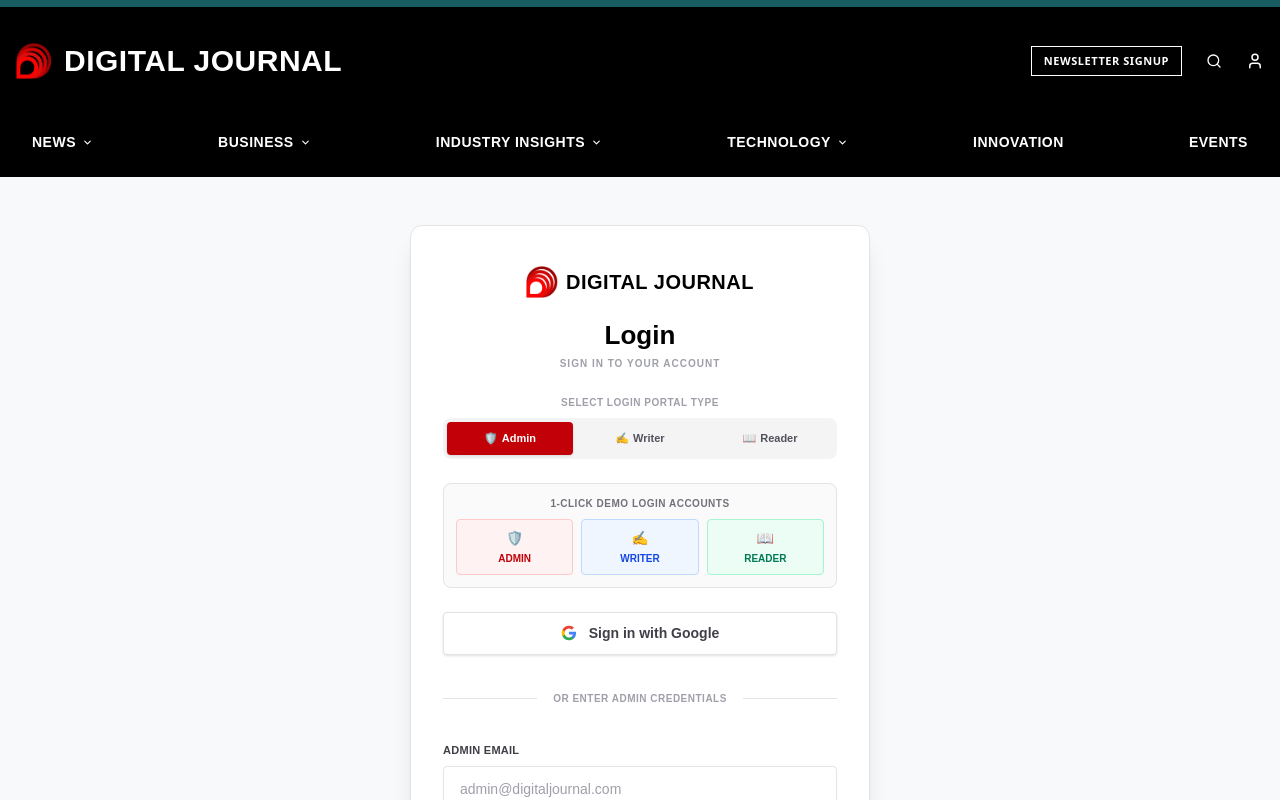
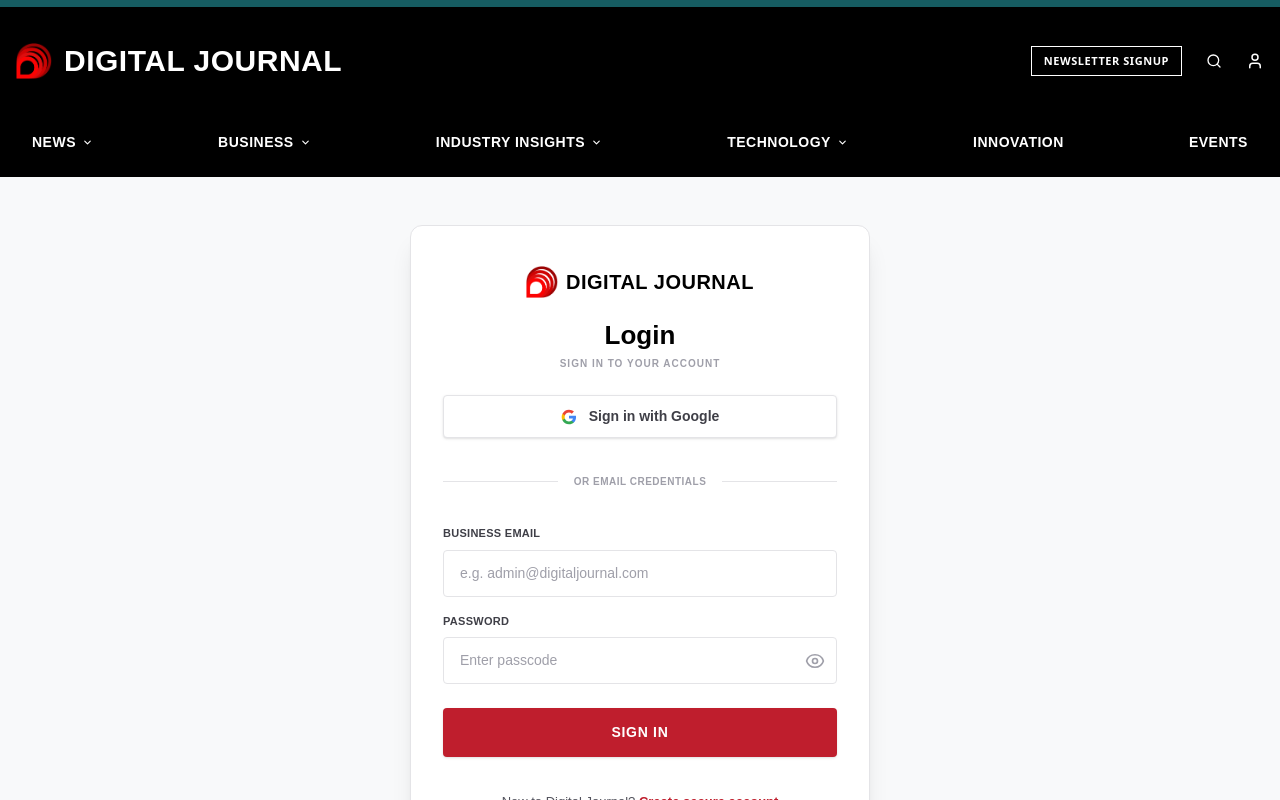
Before and after one commit to RushdhiMR/Digital-Journal-Frontend, a Next.js app in the folder digital-journal-clone/: page /login in a window 1280 px wide. Shown: the top 800 px of the page. Built offline with nearby package versions, Linux system fonts and the light colour scheme.

Commit message:
Remove role tab bar and demo login box from login page UI

```diff
--- a/digital-journal-clone/app/login/page.tsx
+++ b/digital-journal-clone/app/login/page.tsx
@@ -229,81 +229,6 @@
             </p>
           </div>
 
-          {/* Role Selection Tabs */}
-          <div className="mb-6">
-            <p className="text-[10px] font-bold text-zinc-400 uppercase tracking-wider mb-2 text-center">
-              SELECT LOGIN PORTAL TYPE
-            </p>
-            <div className="grid grid-cols-3 gap-1 bg-zinc-100 p-1 rounded-lg">
-              <button
-                type="button"
-                onClick={() => handleRoleSelect("Admin")}
-                className={`py-2 text-[11px] font-bold rounded transition-all cursor-pointer flex items-center justify-center gap-1 ${
-                  selectedRole === "Admin"
-                    ? "bg-red-700 text-white shadow-sm"
-                    : "text-zinc-600 hover:text-black hover:bg-zinc-200"
-                }`}
-              >
-                <span>🛡️</span> Admin
-              </button>
-              <button
-                type="button"
-                onClick={() => handleRoleSelect("Writer")}
-                className={`py-2 text-[11px] font-bold rounded transition-all cursor-pointer flex items-center justify-center gap-1 ${
-                  selectedRole === "Writer"
-                    ? "bg-blue-700 text-white shadow-sm"
-                    : "text-zinc-600 hover:text-black hover:bg-zinc-200"
-                }`}
-              >
-                <span>✍️</span> Writer
-              </button>
-              <button
-                type="button"
-                onClick={() => handleRoleSelect("Reader")}
-                className={`py-2 text-[11px] font-bold rounded transition-all cursor-pointer flex items-center justify-center gap-1 ${
-                  selectedRole === "Reader"
-                    ? "bg-emerald-700 text-white shadow-sm"
-                    : "text-zinc-600 hover:text-black hover:bg-zinc-200"
-                }`}
-              >
-                <span>📖</span> Reader
-              </button>
-            </div>
-          </div>
-
-          {/* Quick Role Demo Logins */}
-          <div className="mb-6 bg-zinc-50 border border-zinc-200 rounded-lg p-3">
-            <p className="text-[10px] font-bold text-zinc-500 uppercase tracking-wider mb-2 text-center">
-              1-CLICK DEMO LOGIN ACCOUNTS
-            </p>
-            <div className="grid grid-cols-3 gap-2">
-              <button
-                type="button"
-                onClick={() => handleQuickLogin("admin@digitaljournal.com", "admin123", "System Admin", "Admin")}
-                className="flex flex-col items-center justify-center py-2 px-1 bg-red-50 hover:bg-red-100 border border-red-200 text-red-700 rounded transition-colors text-[10px] font-bold cursor-pointer"
-              >
-                <span className="text-[14px] mb-0.5">🛡️</span>
-                <span>ADMIN</span>
-              </button>
-              <button
-                type="button"
-                onClick={() => handleQuickLogin("writer@digitaljournal.com", "writer123", "Jennifer Friesen", "Writer")}
-                className="flex flex-col items-center justify-center py-2 px-1 bg-blue-50 hover:bg-blue-100 border border-blue-200 text-blue-700 rounded transition-colors text-[10px] font-bold cursor-pointer"
-              >
-                <span className="text-[14px] mb-0.5">✍️</span>
-                <span>WRITER</span>
-              </button>
-              <button
-                type="button"
-                onClick={() => handleQuickLogin("reader@digitaljournal.com", "reader123", "Alex Reader", "Reader")}
-                className="flex flex-col items-center justify-center py-2 px-1 bg-emerald-50 hover:bg-emerald-100 border border-emerald-200 text-emerald-700 rounded transition-colors text-[10px] font-bold cursor-pointer"
-              >
-                <span className="text-[14px] mb-0.5">📖</span>
-                <span>READER</span>
-              </button>
-            </div>
-          </div>
-
           {/* Success Banner */}
           {successMessage && (
             <div className="mb-6 bg-emerald-50 border border-emerald-200 text-emerald-700 text-xs font-bold p-3 rounded text-center animate-fade-in font-sans">
@@ -350,7 +275,7 @@
           <div className="relative flex py-3 items-center mb-6">
             <div className="flex-grow border-t border-zinc-200"></div>
             <span className="flex-shrink mx-4 text-[10px] text-zinc-400 font-bold uppercase tracking-wider font-standard-sans">
-              OR ENTER {selectedRole.toUpperCase()} CREDENTIALS
+              OR EMAIL CREDENTIALS
             </span>
             <div className="flex-grow border-t border-zinc-200"></div>
           </div>
@@ -360,17 +285,13 @@
             {/* Business Email Input */}
             <div>
               <label className="block text-[11px] font-bold text-zinc-700 uppercase tracking-wide mb-2 font-standard-sans">
-                {selectedRole.toUpperCase()} EMAIL
+                BUSINESS EMAIL
               </label>
               <input
                 type="email"
                 name="user_business_email_no_autofill"
                 autoComplete="off"
-                placeholder={
-                  selectedRole === "Admin" ? "admin@digitaljournal.com" :
-                  selectedRole === "Writer" ? "writer@digitaljournal.com" :
-                  "reader@digitaljournal.com"
-                }
+                placeholder="e.g. admin@digitaljournal.com"
                 value={email}
                 onChange={(e) => {
                   const val = e.target.value;
@@ -426,11 +347,7 @@
               <button
                 type="submit"
                 disabled={isSubmitting}
-                className={`w-full text-white font-bold text-[14px] py-3.5 rounded transition-all uppercase tracking-wider cursor-pointer font-standard-sans disabled:opacity-50 flex items-center justify-center gap-2 shadow ${
-                  selectedRole === "Admin" ? "bg-red-700 hover:bg-red-800" :
-                  selectedRole === "Writer" ? "bg-blue-700 hover:bg-blue-800" :
-                  "bg-emerald-700 hover:bg-emerald-800"
-                }`}
+                className="w-full bg-[#BF1E2D] hover:bg-red-800 active:scale-[0.99] text-white font-bold text-[14px] py-3.5 rounded transition-all uppercase tracking-wider cursor-pointer font-standard-sans disabled:opacity-50 flex items-center justify-center gap-2 shadow"
               >
                 {isSubmitting ? (
                   <>
@@ -441,7 +358,7 @@
                     VERIFYING...
                   </>
                 ) : (
-                  `SIGN IN TO ${selectedRole === "Admin" ? "ADMIN PORTAL" : selectedRole === "Writer" ? "WRITER STUDIO" : "READER HUB"}`
+                  "SIGN IN"
                 )}
               </button>
             </div>
```
